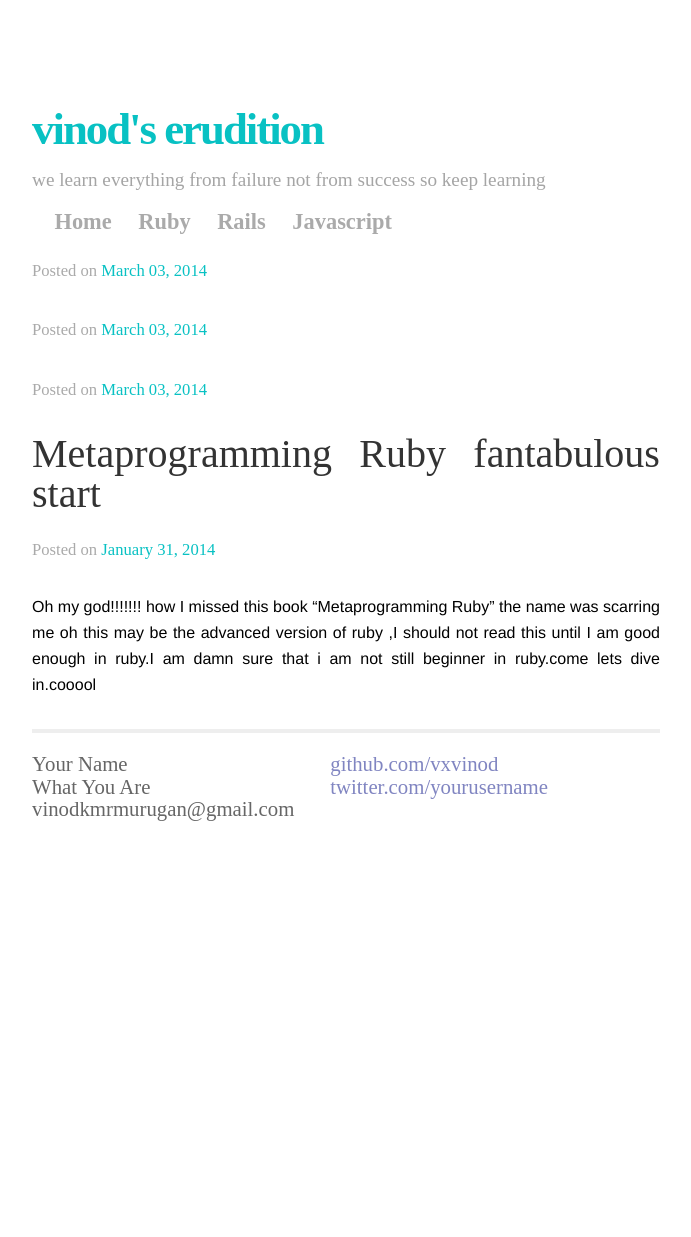
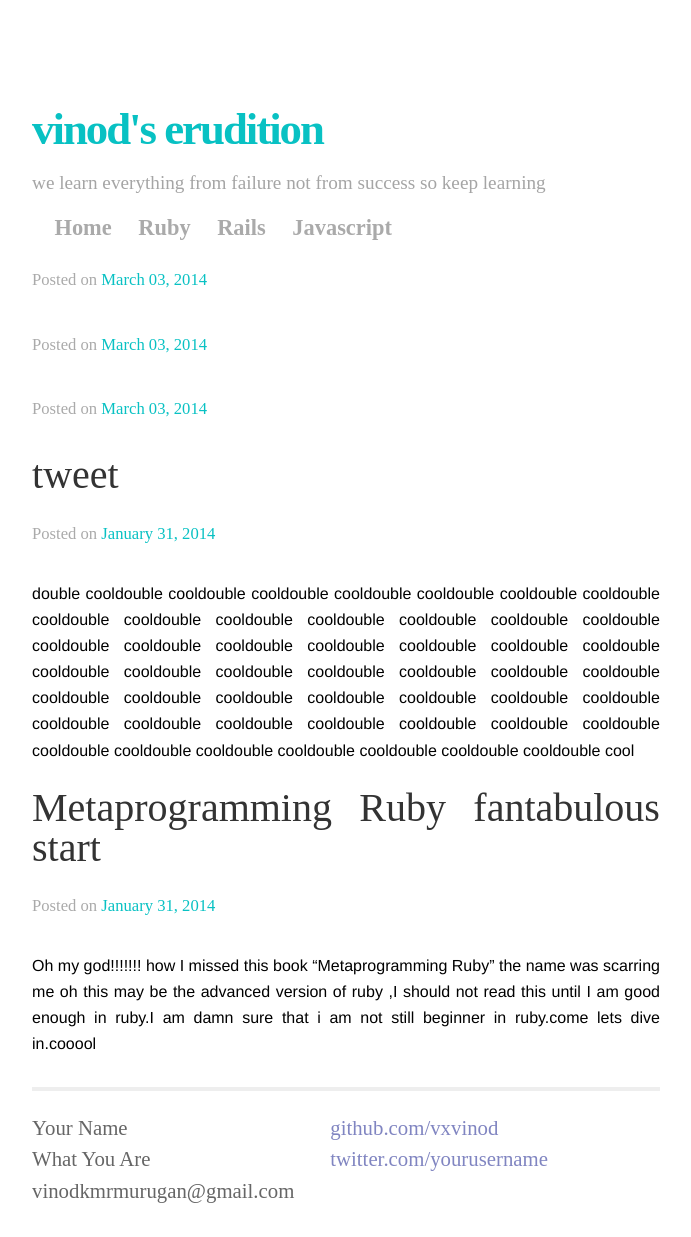
Before and after one commit to vxvinod/vxvinod.github.io, a Jekyll site: the page built from index.html, in a window 1280 px wide. Shown: the whole page, without its empty margins (294-985 px from the left). Built offline with Jekyll 4.4.1, drawn with Linux system fonts in a browser that asks for light colours; Markdown is read by kramdown in place of the engine named in the settings; before the commit the page ends 945 px from its top, so only the background shows below that; part of the change alters nothing that is shown.

Commit message:
last test

```diff
--- /dev/null
+++ b/_posts/2014-03-01-test-blogging.md
@@ -0,0 +1,186 @@
+---
+layout: post
+title:  "tweet"
+date:   2014-01-31
+desc: "double cooldouble cooldouble cooldouble cooldouble cooldouble cooldouble cooldouble cooldouble cooldouble cooldouble cooldouble cooldouble cooldouble cooldouble cooldouble cooldouble cooldouble cooldouble cooldouble cooldouble cooldouble cooldouble cooldouble cooldouble cooldouble cooldouble cooldouble cooldouble cooldouble cooldouble cooldouble cooldouble cooldouble cooldouble cooldouble cooldouble cooldouble cooldouble cooldouble cooldouble cooldouble cooldouble cooldouble cooldouble cooldouble cooldouble cooldouble cooldouble cooldouble cool"
+---
+
+####Metaprogramming Ruby
+
+Oh my god!!!!!!! how I missed this book “Metaprogramming Ruby” the name was scarring me oh this may be the advanced version of ruby ,I should not read this until I am good enough in ruby but the Mr Paulo parretto made me clear by asking one question in introduction that made my mind that I am not still beginner in ruby that question was simple “how do you iterate an array ?” thank god I answered using “each” method and you may be surprised what’s in this to get surprised but yes there is big thing to get surprised and that is “if you answer using for loop array iteration can be done then you are not comfortable with ruby go back and kick the basics ass of ruby and come back ” and on other side “if you would have answered using “each” method array iteration can be done then you are not still beginner and you are the best to start kicking this book” .i hope now you would have concluded why I got surprised and excited.
+
+
+After a fantabulous introduction of Metaprogramming Ruby, now its time to start the ride towards the wonderful island of Ruby and I started reading the first lesson ”Monday The Object Model” believe I was not having even one percent of feeling that I am reading a technical book. It was like a story revolving between Bob and Bill .where they both were involved in refactoring some library management system and here Bob is new to Ruby and Bill is a Ruby expert and most of the times Bill will be taking lead and teach Bob how to optimize aaahh the good word will be refactoring the code by teaching meta programming and Bill also demonstrates using some basic drawing for describing the hierarchy of Class and its super class as it goes on. come lets have a quick discussion about what I have learnt from the chapter1 “Monday The Object Model”.
+
+1.Monday The Object Model
+*Metaprogramming allows us to open the existing class and add method in to it .which will be reusable throughout the application.
+
+Code:
+{% highlight ruby %}
+class Test
+def old_method (array,from,to) #old way to define a separate method to do replace operation
+array.each_with_index do |x,y|
+array[y] = to if x == from
+end
+end
+end
+
+class Array
+def element_replace(from,to) #open the Array class and add element_replace method in to it.
+self.each_with_index do |x,y|
+self[y]=to if x==from
+end
+end
+end
+t=Test.new()
+#puts t.old_method([2,1,4,3],2,5)
+puts [2,1,3,4].element_replace(2,5)
+{% endhighlight %}
+here in above example –
+*old_method in class Test is ordinary way of defining a method which will replace the elements in the array.
+*here every time we need to keep in not where the method is added and instead we can open the existing class Array and insert a method to perform the action.
+*there is one disadvantage what if the existing method is replaced by Open class methodology for example what if I open existing method downcase method and customize it then rest of the code using downcase method will execute the over written downcase method which will mess up the whole application this is reckless pathching of class and it is called Monkey Patching. The term sound great na!!!!!!!!!!!
+
+####Note:
+* to get the methods starting with pattern
+{% highlight ruby %}[].methods.grep /^re/ #=&gt;[:replace,:reject,..]{% endhighlight %}
+####What is an Object ?
+* object which contains bunch of instance variables and reference to the class to which it is initialized.
+Obj=Array.new
+Obj is an object which contains collection of bunch of instance variable and reference to Array class.
+
+####What is class?
+Class is an object which contains bunch of instance methods and links to superclass.
+
+####What is instance methods?
+Instance methods are methods of object lives in object class from point of view of class.
+
+####NOTE:
+*from class it is instance method and from object view it is method,hope you didn’t get it right will give you an example.
+Array.instance_methods == [1,2,3].methods true
+Array.methods == [1,2,3].methods false.
+This shows that a method is instance_method from class point of view and it is a method from object point of view.
+####Note:
+*object instance variable live in object itself
+and object methods live in object itself
+
+####Structure of Class
+*My_class(defined)ObjectBasicObject-
+You can check the structure of class using ancestors method for example
+My_class.ancestors # [My_class,Object,kernel,BasicObject]
+Now I am damn sure that you might think WTF kernel is doing here, ya so sorry I will explain it now aahhh kernel is an module its not a class ,Ruby handles the module in amazing way that it create anonymous class wchich wraps around the module and add the class to the chain.
+
+Sample code
+{% highlight ruby %}
+module A
+def my_name
+“Vinod”
+end
+end
+
+class B
+include A
+end
+
+class C &lt; B
+end
+C.new.my_name ”Vinod”
+C.ancestors [C,B,A,Object,kernel,BasicObject]
+{% endhighlight %}
+####Note:
+*all classes inherit from Object
+*class inherits from Module and it inherits from Object
+
+####Where Modules and Class should be used?
+*modules are used when your code is explicit and where it to be included somewhere(used as namespace).
+*class is used when it is to be instantiated and inherited.
+*Modules XXX which only exists in container of constants is called Namespace.
+Note:
+*load(filename) -constants will not be loaded as a result it will pollute the program with its own contants
+*load(filename,true) -ruby creates anonymous module as namespace and stores the constants
+*load()-to execute code
+*require()-to import librarbies
+
+####Execute Method
+*There are two process two process to execute a method
+* method lookup to find the method
+* execute the method for that Ruby needs self.
+Method lookup reciever and ancestor chain.
+*method look up is Ruby searching method that is called in object class and it traverses through ancestor chain till BasicObject.here ruby follows a behavior “go one step right to receiver class and then go up to ancestors chain”.
+*I need to tell about receiver ya receiver is an object that calls an object. For example
+my_array.size my_array is a receiver .
+
+####SELF
+*everyline of ruby code is executed inside an object it is called current object and it is known as self
+*when a method is called then object which calls the method is self
+*in class/module outside method the self will be taken by class/module.
+
+####How to call Private Method?
+*private method can be called only be implicit reciever and cannot be called from explicit receiver.
+*we can call the private method that is inherited from superclass
+{% highlight ruby %}
+code
+class Test
+private
+def private_method
+"this s private method"
+end
+end
+class Sample < Test
+	def call_private_test
+		private_method
+	end
+end
+
+s=Sample.new
+puts s.call_private_test ”this is private method”
+puts s.private_method  private method cannot be accessed error
+{% endhighlight %}
+
+TANGLE OF MODULES
+Take a case that there are two modules (modules are King,Queen) of same method such as (name, age) and both modules are included in to a class(Lovers) and an object instantiated to the class calls a method called age.which method will get executed? I was stumbled when I read this and I guessed the it will execute the first module included here comes the twist of Ruby I will explain how Ruby fix this.
+
+When first module King is included Ruby wraps in to class and adds it to ancestor chain above the base class (Lovers) assume we are considering a stack and last value is base class and Top value is BasicObject(Lovers,King,…BasicObject) .so when next module Queen gets include again ruby wraps in to class and push it above the base class(Lovers,Queen,King…BaseObject).
+
+
+{% highlight ruby %}
+module King
+	def name
+		"vinod"
+	end
+	def age
+		23
+	end
+end
+
+module Queen
+	def name
+		"katrina kaif"
+	end
+	def age
+		27
+	end
+end
+
+class Lovers
+	include Queen
+	include King
+	def blast
+		puts name
+		puts age
+	end
+end
+
+class Enemy
+	include King
+	include Queen
+	def blast
+		puts name
+		puts age
+	end
+end
+lov=Lovers.new
+lov.blast
+puts Lovers.ancestors #=>[Lovers,King,Queen,Object,Kernel,BasicObject]
+puts Enemy.ancestors #=>[Lovers,Queen,King,Object,Kernel,BasicObject]
+{% endhighlight %}
--- a/css/main.css
+++ b/css/main.css
@@ -26,7 +26,12 @@ h1 { margin-bottom: 1em; }
 p { margin: 1em 0;
   margin-bottom: 1.5em;
    font-family: "Droid Serif","Times New Roman",serif;
-   font-size: 1.3rem; }
+   font-size: 1.3rem;
+   line-height: 150%;
+  }
+  li{
+    line-height: 150%;
+  }
 
 a         { color: #00a; }
 a:hover   { color: #000; }
@@ -189,7 +194,7 @@ a:visited { color: #a0a; }
     margin: 0;
 }
 .pagetitle{
-  line-height: 2;
+  line-height: 1;
 }
 
 a:hover, a:visited, a:link, a:active
```
